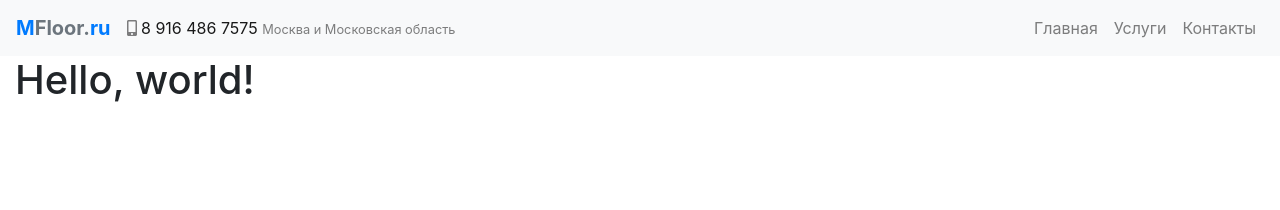
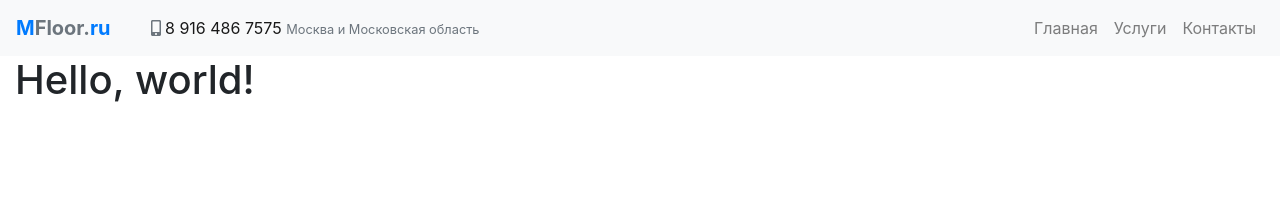
Before and after one commit to nskforward/MFloor, a Jekyll site: the page built from index.html, in a window 1280 px wide. Shown: the top 210 px of the page. Built offline with Jekyll 4.4.1, drawn with Linux system fonts in a browser that asks for light colours.

Commit message:
Jekyll navigation

```diff
--- a/_includes/navigation.html
+++ b/_includes/navigation.html
@@ -9,11 +9,9 @@
     </button>
 
     <div class="collapse navbar-collapse" id="navbarSupportedContent">
-        <ul class="navbar-nav mr-auto">
-            <li class="navbar-text">
-                <i class="fas fa-mobile-alt"></i>
-                <a href="tel:+79164867575">8 916 486 7575</a>
-                <small>Москва и Московская область</small>
+        <ul class="navbar-nav mr-auto ml-4">
+            <li class="navbar-text text-muted">
+                <i class="fas fa-mobile-alt"></i> <a href="tel:+79164867575">8 916 486 7575</a> <small>Москва и Московская область</small>
             </li>
         </ul>
         <ul class="navbar-nav ml-auto">
```
